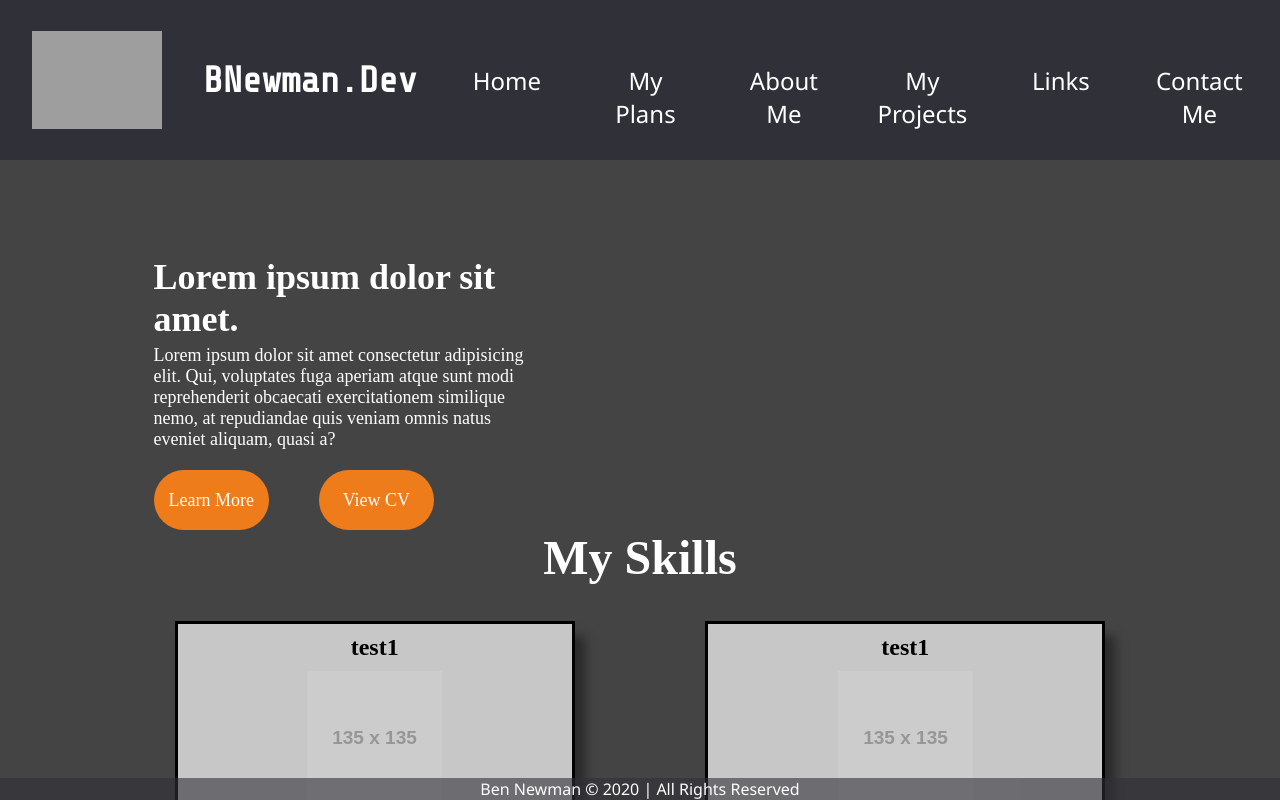
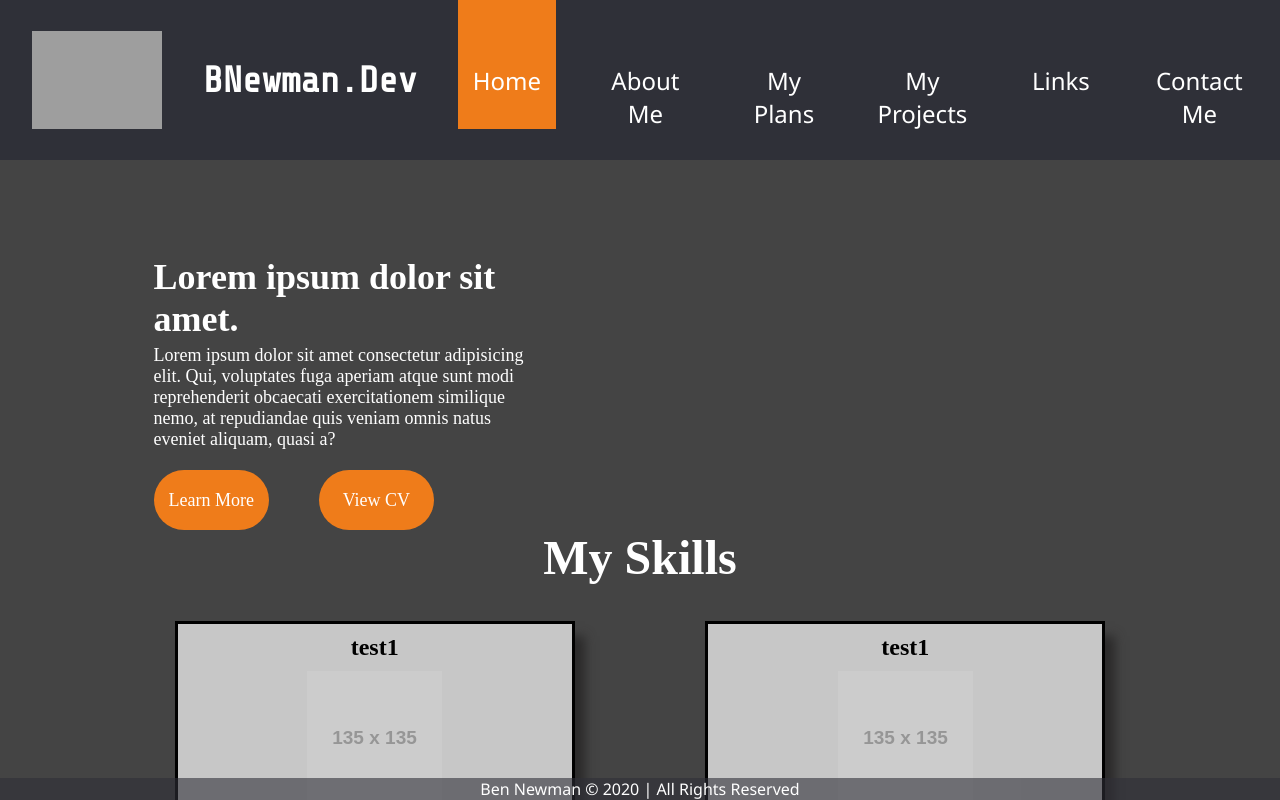
Before and after one commit to bnewmandev/bnewmandev-v3, a React (Create React App) app in the folder front-end/bnewmandotdev/: page / in a window 1280 px wide. Shown: the top 800 px of the page. Built offline with nearby package versions, Linux system fonts and the light colour scheme; grey boxes are pictures that could not be loaded; a web font is replaced by a local one.

Commit message:
added basic routing

```diff
--- a/front-end/bnewmandotdev/src/App.jsx
+++ b/front-end/bnewmandotdev/src/App.jsx
@@ -1,6 +1,25 @@
 import Home from "./Views/Home";
+import FourOFour from "./Views/FourOFour";
+import AboutMe from "./Views/AboutMe";
 
 const App = () => {
-	return <Home />;
+	const active = {
+		home: false,
+		aboutme: false,
+	};
+
+	switch (window.location.pathname) {
+		case "/":
+			active.home = true;
+			return <Home active={active} />;
+		case "/home":
+			active.home = true;
+			return <Home active={active} />;
+		case "/aboutme":
+			active.aboutme = true;
+			return <AboutMe active={active} />;
+		default:
+			return <FourOFour />;
+	}
 };
 export default App;
--- a/front-end/bnewmandotdev/src/Components/Header.jsx
+++ b/front-end/bnewmandotdev/src/Components/Header.jsx
@@ -1,15 +1,23 @@
-const Header = () => {
+const Header = (active) => {
+	const isActive = active.active.active;
 	return (
 		<header>
 			<div id="heading">
 				<img src="https://bnewman.dev/assets/logo.png" alt="BNewman.dev" />
 				<h1>BNewman.Dev</h1>
-				<button id="home">Home</button>
-				<button id="myPlans">My Plans</button>
-				<button id="aboutMe">About Me</button>
-				<button id="myProjects">My Projects</button>
-				<button id="links">Links</button>
-				<button id="contactMe">Contact Me</button>
+				<button className={`${isActive.home ? "ORANGEBGCOL" : ""}`} id="homeL">
+					Home
+				</button>
+				<button
+					className={`${isActive.aboutme ? "ORANGEBGCOL" : ""}`}
+					id="aboutMeL"
+				>
+					About Me
+				</button>
+				<button id="myPlansL">My Plans</button>
+				<button id="myProjectsL">My Projects</button>
+				<button id="linksL">Links</button>
+				<button id="contactMeL">Contact Me</button>
 			</div>
 		</header>
 	);
--- /dev/null
+++ b/front-end/bnewmandotdev/src/Views/AboutMe.jsx
@@ -0,0 +1,13 @@
+import Footer from "../Components/Footer";
+import Header from "../Components/Header";
+
+const AboutMe = (active) => {
+	return (
+		<div id="aboutme">
+			<Header active={active} />
+			<Footer />
+		</div>
+	);
+};
+
+export default AboutMe;
--- /dev/null
+++ b/front-end/bnewmandotdev/src/Views/FourOFour.jsx
@@ -0,0 +1,4 @@
+const FourOFour = () => {
+	return <h1 className="BLACKTEXT">404 PAGE NOT FOUND</h1>;
+};
+export default FourOFour;
--- a/front-end/bnewmandotdev/src/Views/Home.jsx
+++ b/front-end/bnewmandotdev/src/Views/Home.jsx
@@ -4,10 +4,10 @@ import Header from "../Components/Header";
 import HomeIntro from "../Components/HomeIntroduction";
 import HomeMySkills from "../Components/HomeMySkills";
 
-const Home = () => {
+const Home = (active) => {
 	return (
 		<div id="home">
-			<Header />
+			<Header active={active} />
 			<HomeIntro />
 			<HomeMySkills />
 			<Footer />
--- a/front-end/bnewmandotdev/src/styles.scss
+++ b/front-end/bnewmandotdev/src/styles.scss
@@ -8,6 +8,14 @@
 	box-sizing: border-box;
 	color: white;
 	text-decoration: none;
+}
+
+// Standard Styles
+.BLACKTEXT {
+	color: black;
+}
+.ORANGEBGCOL {
+	background-color: #ef7c1a !important;
 }
 
 // Global Header Styling
```
Also changed, not shown: 1 other file (tests, documents, lock files or other folders).
